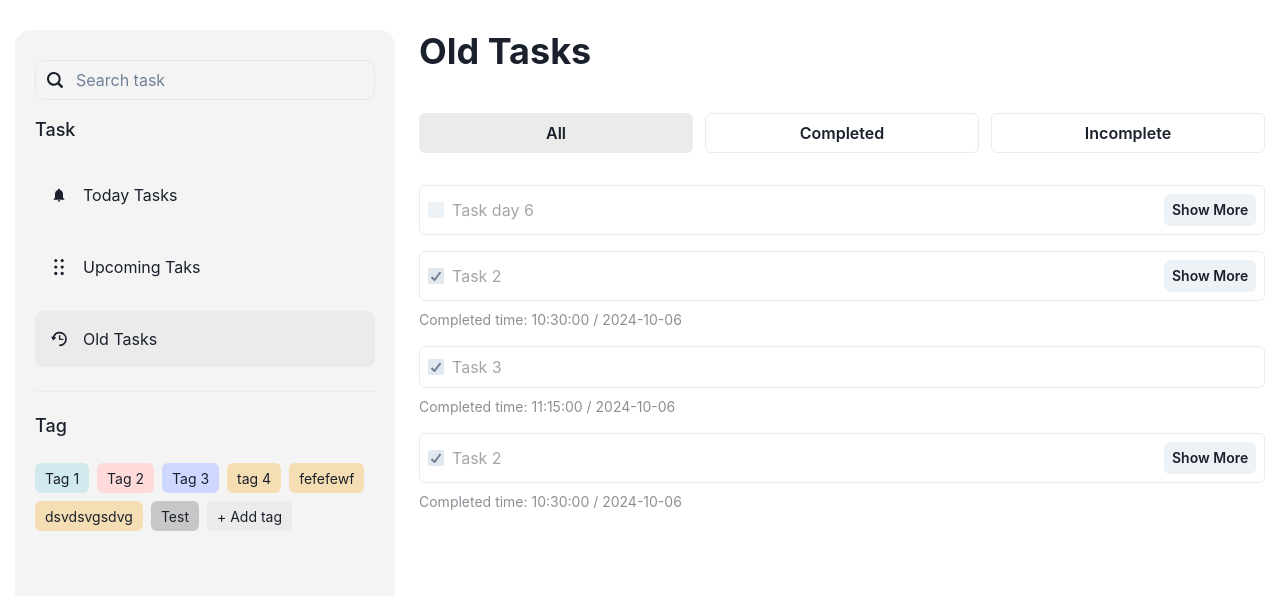
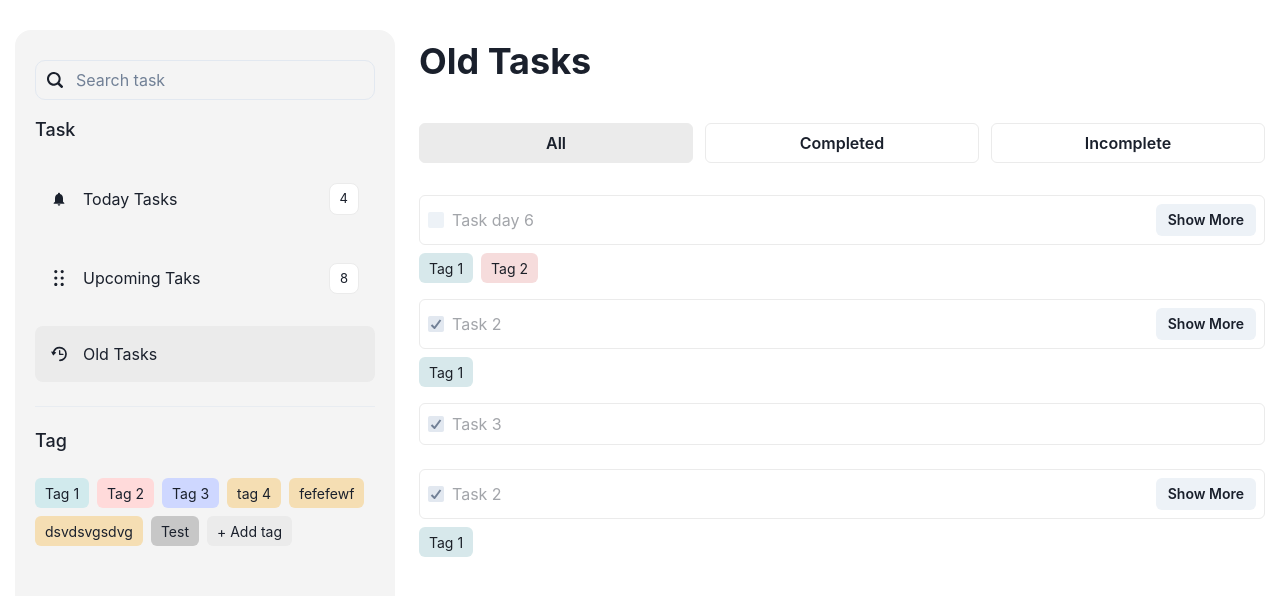
Before and after one commit to chotr/HachiumTest, a React (Create React App) app: page /old in a window 1280 px wide. Shown: the top 596 px of the page. Built offline with nearby package versions, Linux system fonts and the light colour scheme; data requests are answered from the project's data file.

Commit message:
edit task

```diff
--- a/src/Layout/layout.tsx
+++ b/src/Layout/layout.tsx
@@ -39,6 +39,16 @@
   color: string;
 }
 
+interface Task {
+  id: string;
+  title: string;
+  content: "string";
+  date: string;
+  completed: boolean;
+  checkedTime: "";
+  tag: [];
+}
+
 export default function Layout() {
   const refMain = useRef<HTMLDivElement>(null);
 
@@ -56,6 +66,17 @@
 
   const { data: tagsList } = useQuery("tags", async () => {
     const response = await api.get("/tags");
+
+    return response.data;
+  });
+  const today = new Date().toISOString().split("T")[0];
+
+  const {
+    data: tasksList,
+    isLoading,
+    error,
+  } = useQuery("tasks", async () => {
+    const response = await api.get("/tasks");
 
     return response.data;
   });
@@ -184,7 +205,23 @@
                       transition: "all 0.2s ease-in-out",
                     })}
                   >
-                    <BellIcon /> Today Tasks
+                    <BellIcon />
+                    Today Tasks
+                    <Box
+                      ml={"auto"}
+                      as={"span"}
+                      fontSize={"13px"}
+                      fontWeight={"400"}
+                      border={"1px solid rgb(235, 235, 235)"}
+                      borderRadius={"8px"}
+                      p={"5px 10px"}
+                      backgroundColor={"white"}
+                    >
+                      {
+                        tasksList?.filter((task: Task) => task.date === today)
+                          .length
+                      }
+                    </Box>
                   </NavLink>
                 </Box>
 
@@ -204,7 +241,24 @@
                       transition: "all 0.2s ease-in-out",
                     })}
                   >
-                    <DragHandleIcon /> Upcoming Taks
+                    <DragHandleIcon />
+                    Upcoming Taks
+                    <Box
+                      ml={"auto"}
+                      as={"span"}
+                      fontSize={"13px"}
+                      fontWeight={"400"}
+                      border={"1px solid rgb(235, 235, 235)"}
+                      borderRadius={"8px"}
+                      p={"5px 10px"}
+                      backgroundColor={"white"}
+                    >
+                      {
+                        tasksList?.filter(
+                          (task: Task) => new Date(task.date) > new Date(today)
+                        ).length
+                      }
+                    </Box>
                   </NavLink>
                 </Box>
 
@@ -224,7 +278,9 @@
                       transition: "all 0.2s ease-in-out",
                     })}
                   >
-                    <RepeatClockIcon /> Old Tasks
+                    <RepeatClockIcon />
+                    Old Tasks
+
                   </NavLink>
                 </Box>
               </Flex>
@@ -237,7 +293,11 @@
 
               <Flex flexWrap={"wrap"} gap={"8px"} className="menu-list">
                 {tagsList?.map((tag: any, index: number) => (
-                  <NavLink to={`/tag/${tag.id}`} key={index} style={{display:  'inline-block'}}>
+                  <NavLink
+                    to={`/tag/${tag.id}`}
+                    key={index}
+                    style={{ display: "inline-block" }}
+                  >
                     <Box
                       as={"span"}
                       backgroundColor={tag?.color}
@@ -265,7 +325,7 @@
                 </Box>
               </Flex>
             </Box>
-            <Box flex={1}>
+            <Box flex={1} p={{ base: "0", xl: "10px 0" }}>
               <Outlet></Outlet>
             </Box>
           </Flex>
--- a/src/component/taskItem.tsx
+++ b/src/component/taskItem.tsx
@@ -175,135 +175,6 @@
   if (isLoading) return <Text>Loading tasks...</Text>;
   if (error) return <Text>Error loading tasks</Text>;
 
-  if (dateTask?.trim() === "prev") {
-    return (
-      <HStack
-        key={task.id}
-        justify="space-between"
-        flexDirection={"column"}
-        w="100%"
-      >
-        <Flex
-          alignItems={"center"}
-          w={"full"}
-          border={"1px solid rgb(235, 235, 235)"}
-          borderRadius={"6px"}
-          p={"8px"}
-        >
-          <Checkbox
-            isChecked={task.completed}
-            onChange={() => toggleTaskCompletion(task.id)}
-            w={"full"}
-            pointerEvents={"none"}
-            disabled
-          >
-            {task.title}
-          </Checkbox>
-          {task.content.trim() !== "" ? (
-            <Button size="sm" onClick={() => handleToggle(index)}>
-              Show {show ? "Less" : "More"}
-            </Button>
-          ) : null}
-        </Flex>
-        {task.content.trim() !== "" ? (
-          <Collapse startingHeight={0} in={show} style={{ width: "100%" }}>
-            <Text
-              as="div"
-              whiteSpace="pre-wrap"
-              border={"1px solid rgb(244, 244, 244)"}
-              borderRadius={"6px"}
-              p={"24px"}
-            >
-              {task.content}
-            </Text>
-          </Collapse>
-        ) : null}
-
-        {task.checkedTime.trim() !== "" && (
-          <Text fontSize={"14px"} w="full" opacity={"0.5"}>
-            Completed time: {formatCustomDate(task.checkedTime)}{" "}
-          </Text>
-        )}
-      </HStack>
-    );
-  }
-
-  if (dateTask?.trim() === "next") {
-    return (
-      <HStack
-        key={task.id}
-        justify="space-between"
-        flexDirection="column"
-        w="100%"
-        mb="16px"
-        gap={"8px"}
-      >
-        <Flex
-          alignItems="center"
-          w="full"
-          border="1px solid rgb(235, 235, 235)"
-          borderRadius="6px"
-          p="8px"
-          justifyContent="space-between"
-          gap="10px"
-        >
-          <Box mr={"auto"}>{task.title}</Box>
-          {task.content.trim() !== "" && (
-            <Button size="sm" onClick={() => handleToggle(index)}>
-              Show {show ? "Less" : "More"}
-            </Button>
-          )}
-          <DeleteIcon
-            color={"gray"}
-            cursor={"pointer"}
-            onClick={() => handleDeleteTask()}
-          />
-          <EditIcon color={"blue"} cursor={"pointer"} onClick={onOpenModal1} />
-        </Flex>
-
-        {task.content.trim() !== "" && (
-          <Collapse startingHeight={0} in={show} style={{ width: "100%" }}>
-            <Text
-              as="div"
-              whiteSpace="pre-wrap"
-              border="1px solid rgb(244, 244, 244)"
-              borderRadius="6px"
-              p="24px"
-            >
-              {task.content}
-            </Text>
-          </Collapse>
-        )}
-
-        <Flex w={"full"} flexWrap={"wrap"} gap={"8px"}>
-          {task.tag.map((itemTag: any) => {
-            const infoTag = tagsList?.find(
-              (tagOther: any) => tagOther.id.trim() === itemTag
-            );
-
-            if (infoTag) {
-              return (
-                <Box
-                  key={index}
-                  backgroundColor={infoTag?.color}
-                  height={"30px"}
-                  padding={"0 10px"}
-                  fontSize={"14px"}
-                  borderRadius={"6px"}
-                  style={{ display: "flex", alignItems: "center" }}
-                >
-                  {infoTag?.name}
-                </Box>
-              );
-            }
-
-            return null;
-          })}
-        </Flex>
-      </HStack>
-    );
-  }
-
   return (
     <HStack
       key={task.id}
@@ -320,6 +191,21 @@
         p={"8px"}
         gap={"15px"}
       >
+        {dateTask?.trim() === "prev" && (
+          <Checkbox
+            isChecked={task.completed}
+            onChange={() => toggleTaskCompletion(task.id)}
+            w={"full"}
+            pointerEvents={"none"}
+            disabled
+          >
+            {task.title}
+          </Checkbox>
+        )}
+
+        {/* box today */}
+        {dateTask?.trim() === "today" ||
+          (!dateTask && (
             <Checkbox
               isChecked={task.completed}
               onChange={() => toggleTaskCompletion(task.id)}
@@ -330,6 +216,15 @@
                 {task.title}
               </Box>
             </Checkbox>
+          ))}
+
+        {/* box feature */}
+        {dateTask?.trim() === "next" && (
+          <Box mr={"auto"} fontSize={{ base: "14px", md: "16px" }}>
+            {task.title}
+          </Box>
+        )}
+
         {task.content.trim() !== "" ? (
           <Button
             flexShrink={"0"}
@@ -340,12 +235,21 @@
             Show {show ? "Less" : "More"}
           </Button>
         ) : null}
+
+        {dateTask?.trim() !== "prev" && (
+          <>
             <DeleteIcon
               color={"gray"}
               cursor={"pointer"}
               onClick={() => handleDeleteTask()}
             />
-        <EditIcon color={"blue"} cursor={"pointer"} onClick={onOpenModal1} />
+            <EditIcon
+              color={"blue"}
+              cursor={"pointer"}
+              onClick={onOpenModal1}
+            />
+          </>
+        )}
       </Flex>
       {task.content.trim() !== "" ? (
         <Collapse startingHeight={0} in={show} style={{ width: "100%" }}>
@@ -377,6 +281,7 @@
                 fontSize={"14px"}
                 borderRadius={"6px"}
                 style={{ display: "flex", alignItems: "center" }}
+                filter={dateTask?.trim() === "prev" ? "grayscale(0.3)": ""}
               >
                 {infoTag?.name}
               </Box>
```
Lines whose indentation alone changed are shown as unchanged.
